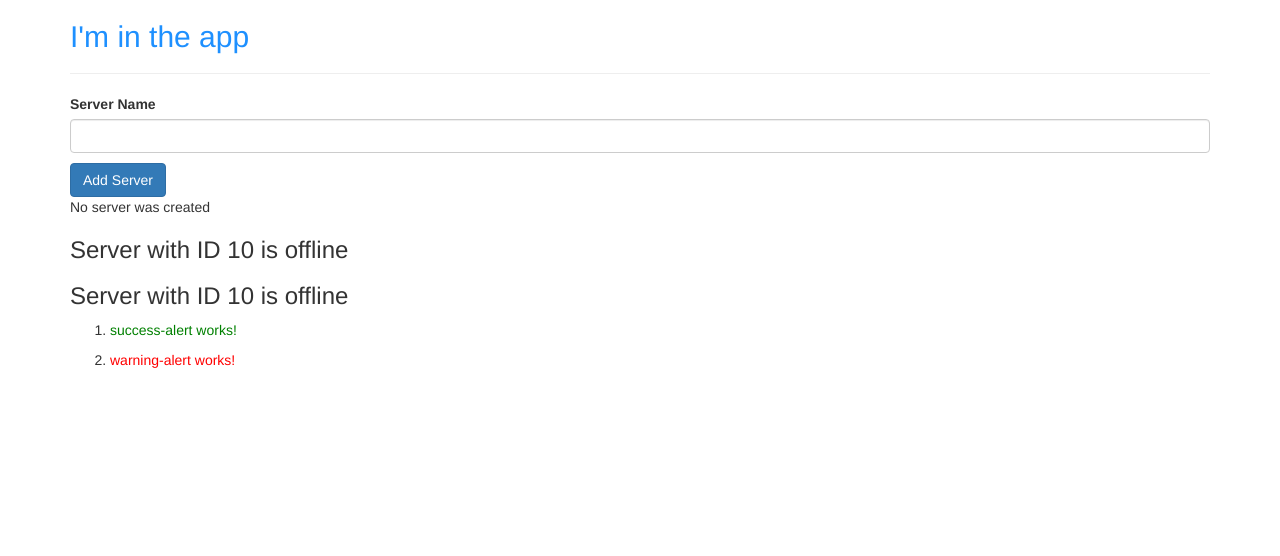
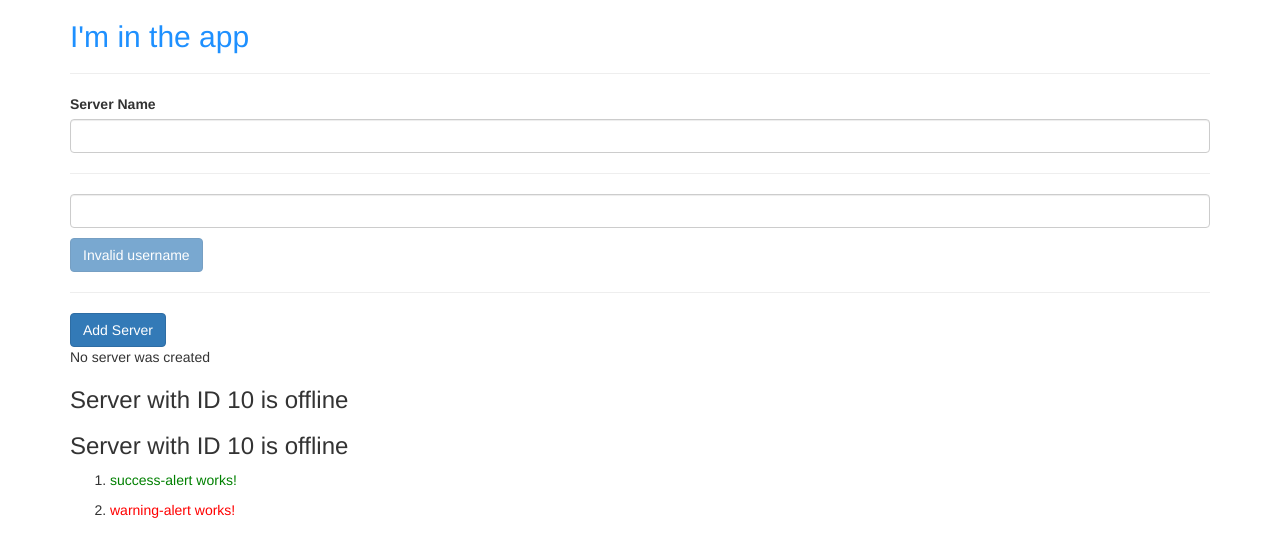
Before and after one commit to rmemory/angular, an Angular app: page / in a window 1280 px wide. Shown: the top 556 px of the page. Built offline with nearby package versions, Linux system fonts and the light colour scheme.

Commit message:
Add additional databinding for username

```diff
--- a/src/app/servers/servers.component.html
+++ b/src/app/servers/servers.component.html
@@ -3,12 +3,31 @@
   type="text"
   class="form-control"
   (input)="onUpdateSeverName($event)"> -->
-  <input
+<input
   type="text"
   class="form-control"
   [(ngModel)]="serverName">
 
   <p>{{ serverName }}</p>
+
+<hr>
+
+<input
+  type="text"
+  class="form-control"
+  [(ngModel)]="userName">
+
+<p>{{ userName }}</p>
+
+<button
+  class="btn btn-primary"
+  [disabled]="(userName==='')"
+  (click)="onClickResetUserName()">
+  {{ getUserName() }}
+</button>
+
+<hr>
+
 <button
   class="btn btn-primary"
   [disabled]="!allowNewServer"
--- a/src/app/servers/servers.component.ts
+++ b/src/app/servers/servers.component.ts
@@ -15,6 +15,7 @@ export class ServersComponent implements OnInit {
   allowNewServer = false;
   serverCreationStatus = 'No server was created';
   serverName='';
+  userName='';
 
   constructor() {
     setTimeout(() => {
@@ -25,6 +26,18 @@ export class ServersComponent implements OnInit {
   ngOnInit() {
   }
 
+  onClickResetUserName() {
+    this.userName='';
+  }
+
+  getUserName() {
+    if (this.userName === '') {
+      return 'Invalid username'
+    } else {
+      return this.userName;
+    }
+  }
+
   onCreateServer() {
     this.serverCreationStatus = 'Server was created. Sever name is ' + this.serverName;
   }
```
